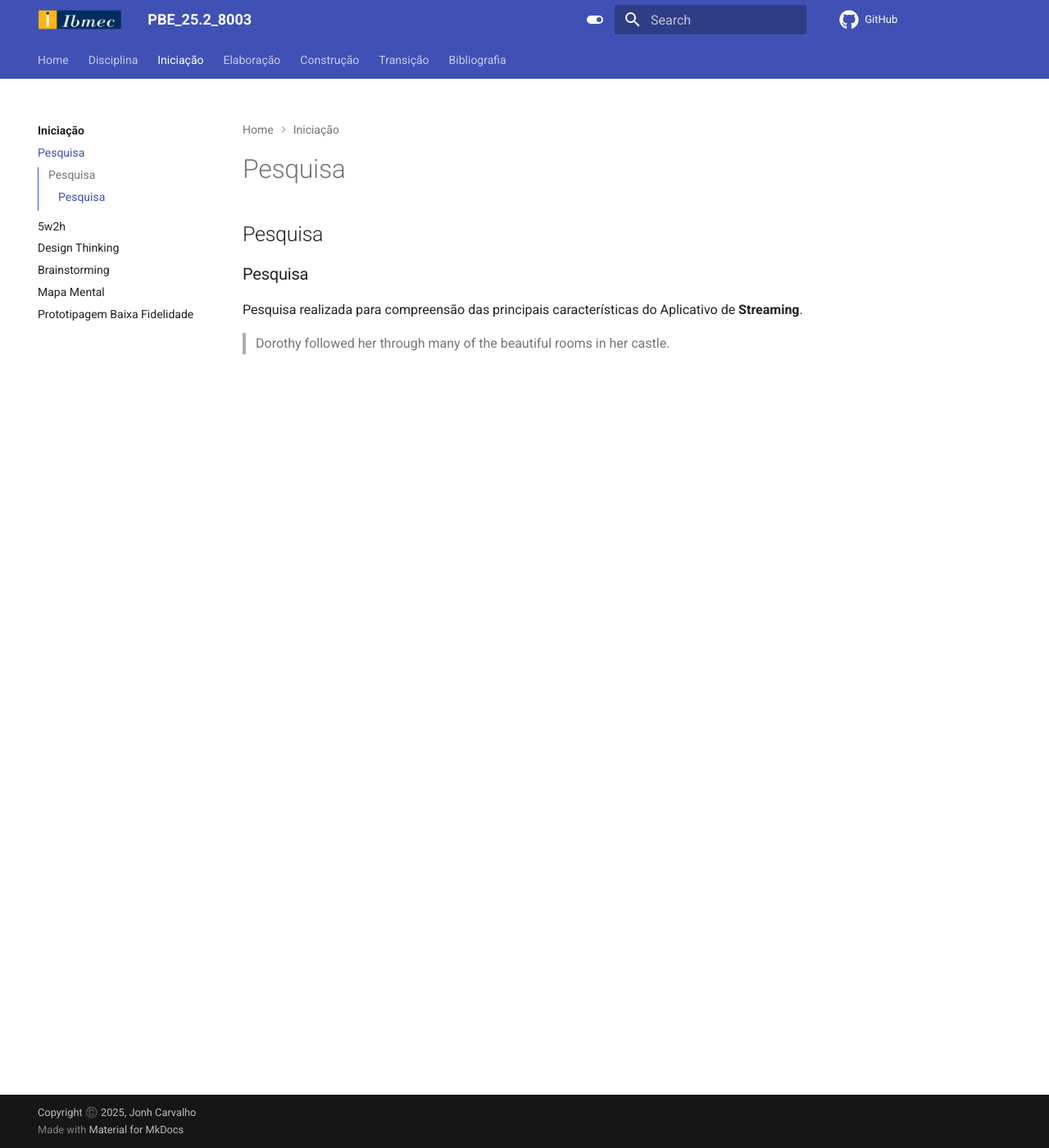
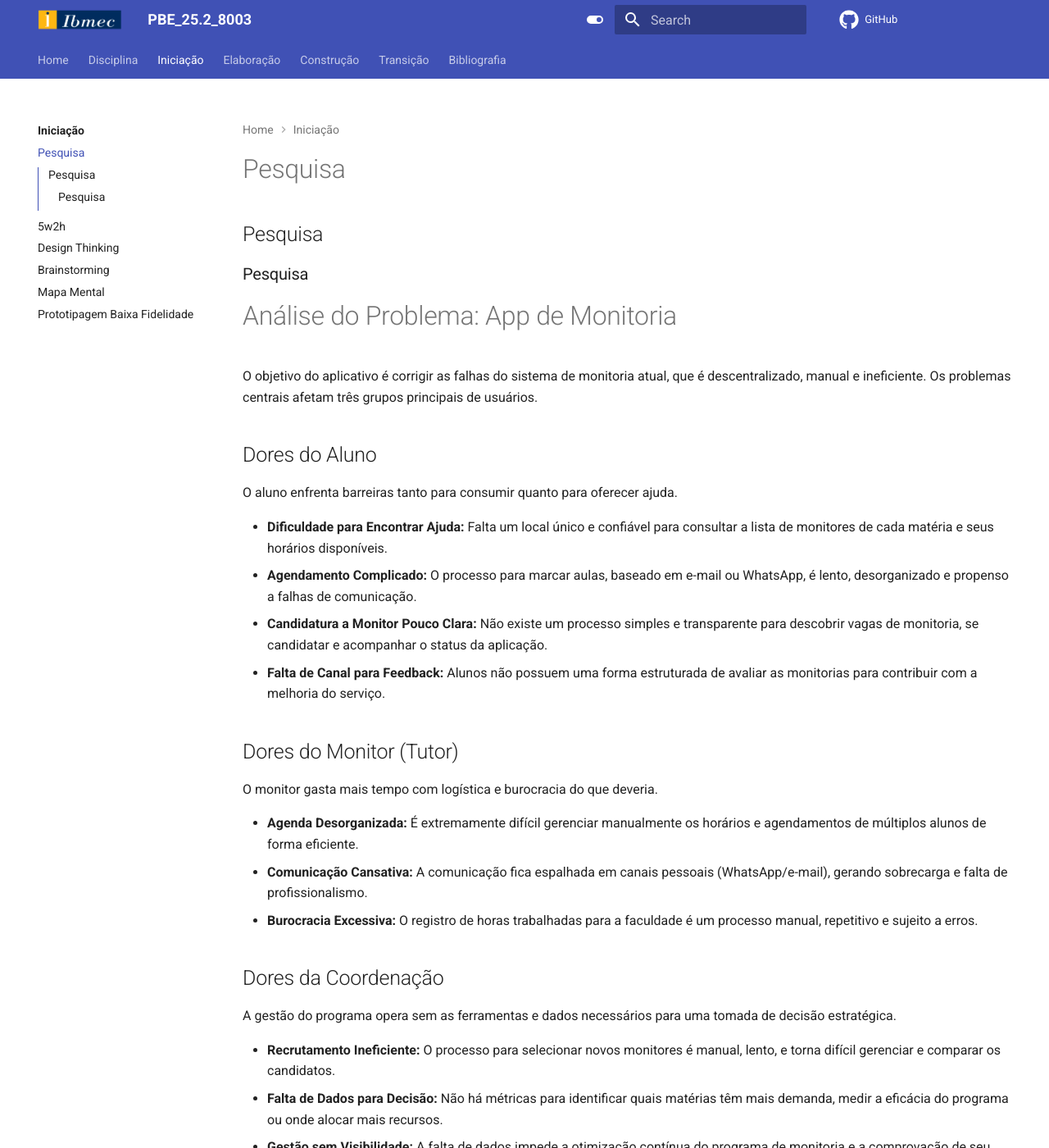
Before and after one commit to Projetos-de-Extensao/PBE_25.2_8003_II, an MkDocs documentation site: the page built from docs/Iniciacao/pesquisa.md, in a window 1280 px wide and 1400 px high. Shown: the whole window at 82% size. Built offline with MkDocs 1.6.1 and Material for MkDocs 9.7.7, drawn with Linux system fonts in a browser that asks for light colours; comment, search, counter and statistics services are not loaded; some of the changed text lies outside the part shown.

Commit message:
Pesquisa

```diff
--- a/docs/Iniciacao/pesquisa.md
+++ b/docs/Iniciacao/pesquisa.md
@@ -7,6 +7,41 @@ title: Pesquisa
 ## Pesquisa
 ### Pesquisa
 
-Pesquisa realizada para compreensão das principais características do Aplicativo de **Streaming**.
+# Análise do Problema: App de Monitoria
 
-> Dorothy followed her through many of the beautiful rooms in her castle.
+O objetivo do aplicativo é corrigir as falhas do sistema de monitoria atual, que é descentralizado, manual e ineficiente. Os problemas centrais afetam três grupos principais de usuários.
+
+## Dores do Aluno
+
+O aluno enfrenta barreiras tanto para consumir quanto para oferecer ajuda.
+
+- **Dificuldade para Encontrar Ajuda:** Falta um local único e confiável para consultar a lista de monitores de cada matéria e seus horários disponíveis.
+- **Agendamento Complicado:** O processo para marcar aulas, baseado em e-mail ou WhatsApp, é lento, desorganizado e propenso a falhas de comunicação.
+- **Candidatura a Monitor Pouco Clara:** Não existe um processo simples e transparente para descobrir vagas de monitoria, se candidatar e acompanhar o status da aplicação.
+- **Falta de Canal para Feedback:** Alunos não possuem uma forma estruturada de avaliar as monitorias para contribuir com a melhoria do serviço.
+
+## Dores do Monitor (Tutor)
+
+O monitor gasta mais tempo com logística e burocracia do que deveria.
+
+- **Agenda Desorganizada:** É extremamente difícil gerenciar manualmente os horários e agendamentos de múltiplos alunos de forma eficiente.
+- **Comunicação Cansativa:** A comunicação fica espalhada em canais pessoais (WhatsApp/e-mail), gerando sobrecarga e falta de profissionalismo.
+- **Burocracia Excessiva:** O registro de horas trabalhadas para a faculdade é um processo manual, repetitivo e sujeito a erros.
+
+## Dores da Coordenação
+
+A gestão do programa opera sem as ferramentas e dados necessários para uma tomada de decisão estratégica.
+
+- **Recrutamento Ineficiente:** O processo para selecionar novos monitores é manual, lento, e torna difícil gerenciar e comparar os candidatos.
+- **Falta de Dados para Decisão:** Não há métricas para identificar quais matérias têm mais demanda, medir a eficácia do programa ou onde alocar mais recursos.
+- **Gestão sem Visibilidade:** A falta de dados impede a otimização contínua do programa de monitoria e a comprovação de seu valor para a instituição.
+
+---
+
+## Resumo do Problema Central
+
+A raiz do problema é a **falta de uma plataforma integrada**. A solução deve focar em três pilares:
+
+1.  **Centralizar:** Unificar todas as informações e processos em um único lugar.
+2.  **Automatizar:** Substituir tarefas manuais (agendamento, candidatura, registros) por fluxos automatizados.
+3.  **Gerar Dados:** Fornecer métricas e relatórios para uma gestão inteligente e estratégica do programa.
```
Also changed, not shown: docs/Iniciacao/Funcioanlidades.md (added).
